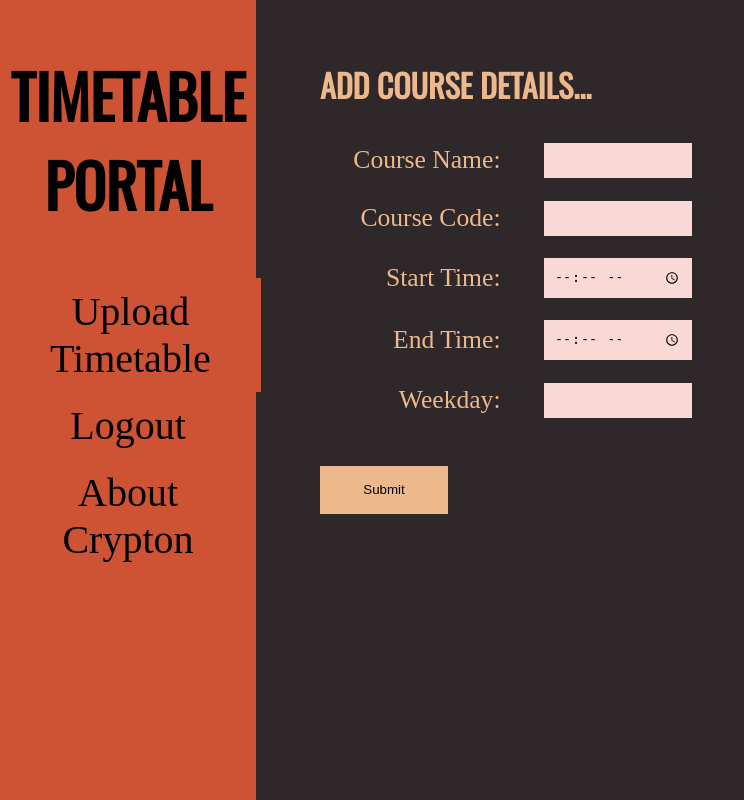
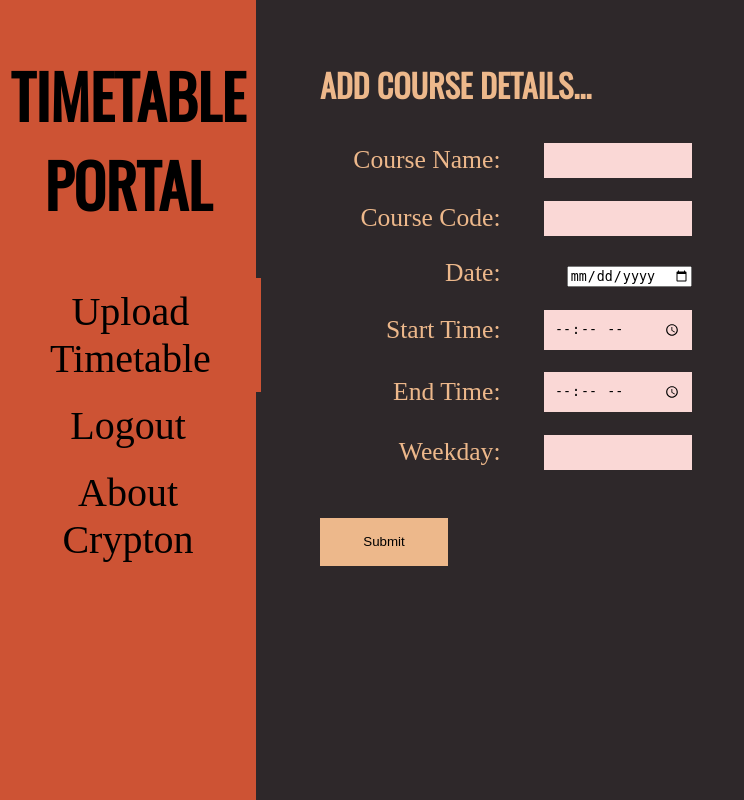
Before and after one commit to rohanj-02/TimeSync, a Flask app: page /addCourse in a window 1280 px wide. Shown: the whole page, without its empty margins (0-744 px from the left). Run offline with Flask 2, Linux system fonts and the light colour scheme; some web fonts are replaced.

Commit message:
Date Input Add

```diff
--- a/templates/Design.css
+++ b/templates/Design.css
@@ -1,3 +1,4 @@
+
 #heading{
 	display: block;
 	float:left;
@@ -97,7 +98,7 @@ a:hover{
 	color: black;
 }
 
-input[type=text],input[type=password],input[type=day],input[type=time]{
+input[type=text],input[type=password],input[type=day],input[type=time],input[type=date]{
 	width: 10vw;
 	padding: 10px;
 	border:none;
--- a/templates/addCourse.html
+++ b/templates/addCourse.html
@@ -2,6 +2,7 @@
 	<head>
 		<title>Home</title>
 		<link rel="stylesheet" href="{{ url_for('static', filename='css/Design.css') }}">
+<!--        <link rel = "stylesheet" href = "../static/css/Design.css">-->
 		<meta name="viewport" content="width=device-width, initial-scale=1">
 		<meta charset="utf-8">
 		<link href="https://fonts.googleapis.com/css?family=Oswald&display=swap" rel="stylesheet">
@@ -34,7 +35,13 @@
 				<td><input type="text" name="Code" ></td></tr>
 
 				<tr>
-				<td>Start    Time:</td>
+
+                <td>Date:</td>
+                <td><input type="date" name="Date"></td>
+                </tr>
+
+                <tr>
+				<td>Start Time:</td>
 				<td><input type="Time" name="TimeS" ></td></tr>
 
 				<tr>
@@ -53,5 +60,3 @@
 		</content>
 
 	</body>
-
-</html>
```
Also changed, not shown: 1 other file.
